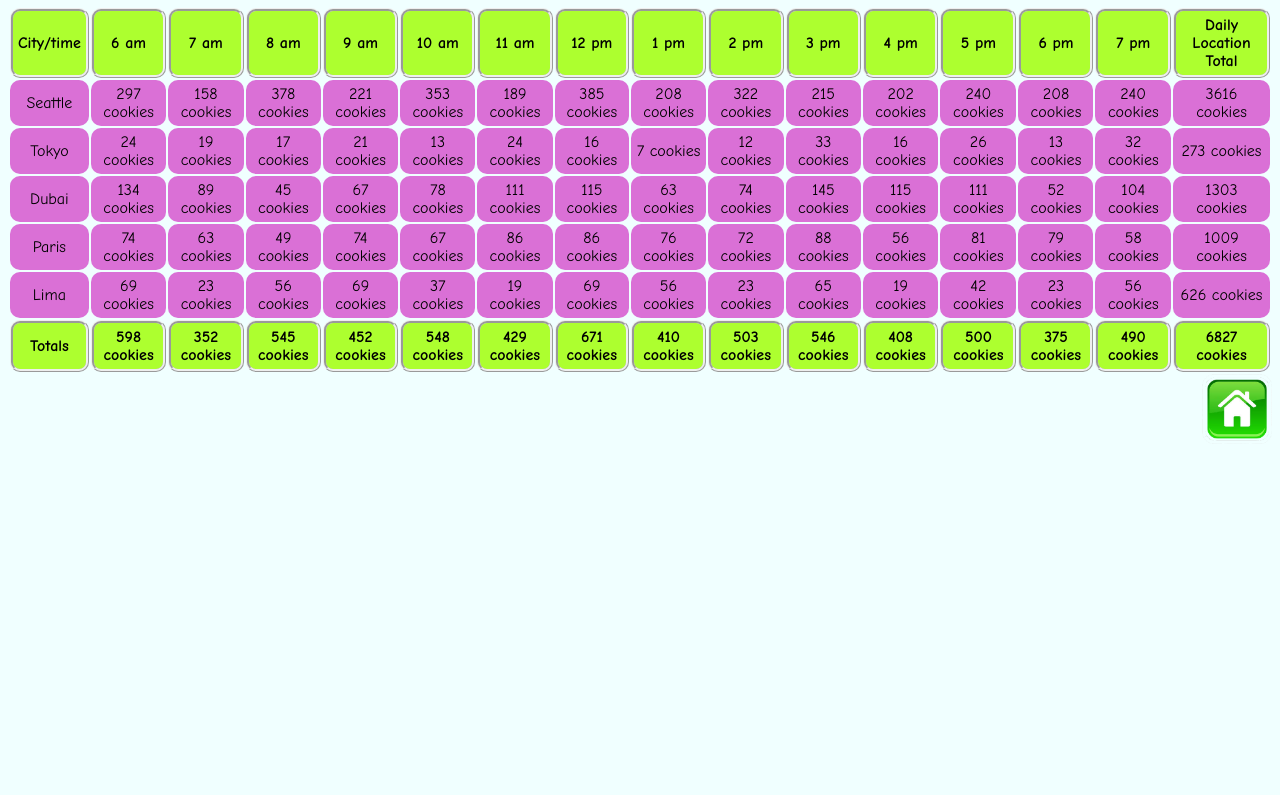
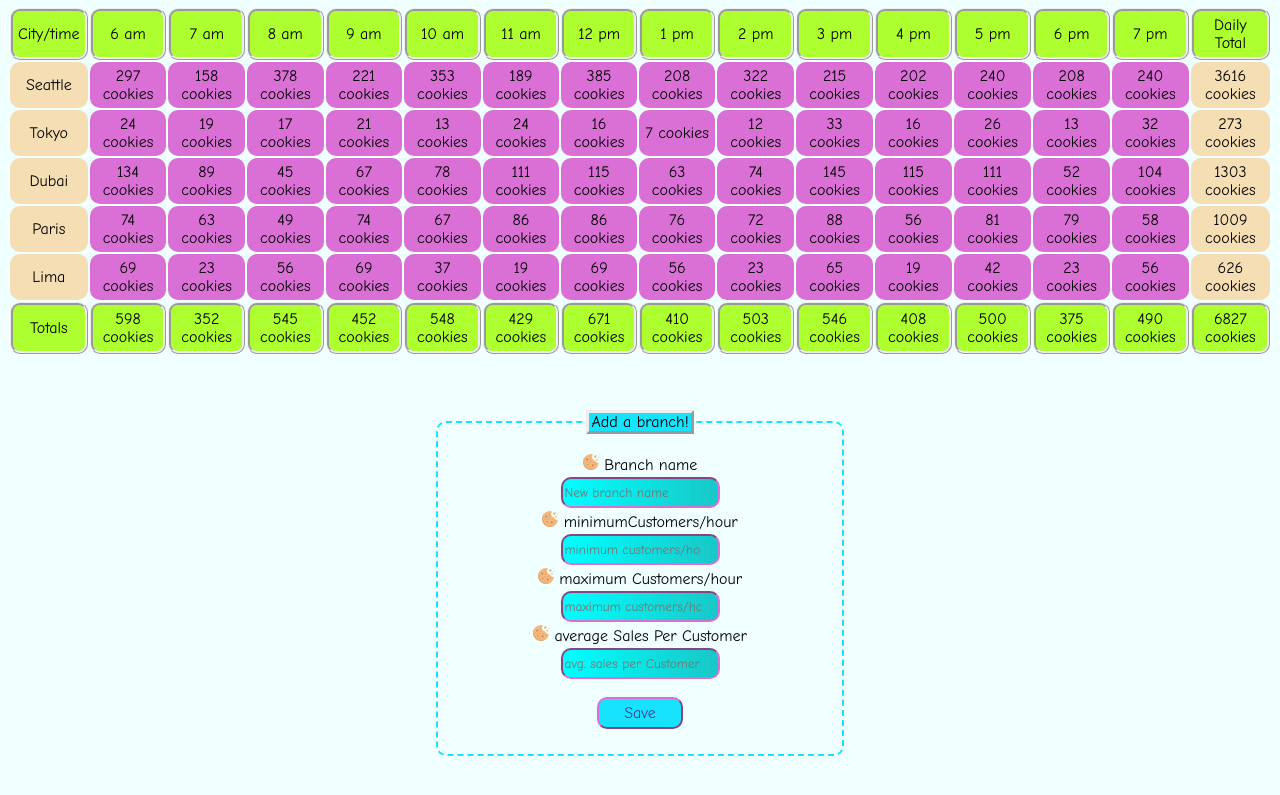
Before and after one commit to abdalrahmansamara/cookie-stand, a plain HTML site: page sales.html in a window 1280 px wide. Shown: the part 74-869 px from the top of the page. Before the commit the page ends 800 px from the top, so only its background shows below. Drawn offline with Linux system fonts and the light colour scheme.

Commit message:
css work and inputs

```diff
--- /dev/null
+++ b/css/reset.css
@@ -0,0 +1,48 @@
+/* http://meyerweb.com/eric/tools/css/reset/
+   v2.0 | 20110126
+   License: none (public domain)
+*/
+
+html, body, div, span, applet, object, iframe,
+h1, h2, h3, h4, h5, h6, p, blockquote, pre,
+a, abbr, acronym, address, big, cite, code,
+del, dfn, em, img, ins, kbd, q, s, samp,
+small, strike, strong, sub, sup, tt, var,
+b, u, i, center,
+dl, dt, dd, ol, ul, li,
+fieldset, form, label, legend,
+table, caption, tbody, tfoot, thead, tr, th, td,
+article, aside, canvas, details, embed,
+figure, figcaption, footer, header, hgroup,
+menu, nav, output, ruby, section, summary,
+time, mark, audio, video {
+	margin: 0;
+	padding: 0;
+	border: 0;
+	font-size: 100%;
+	font: inherit;
+	vertical-align: baseline;
+}
+/* HTML5 display-role reset for older browsers */
+article, aside, details, figcaption, figure,
+footer, header, hgroup, menu, nav, section {
+	display: block;
+}
+body {
+	line-height: 1;
+}
+ol, ul {
+	list-style: none;
+}
+blockquote, q {
+	quotes: none;
+}
+blockquote:before, blockquote:after,
+q:before, q:after {
+	content: '';
+	content: none;
+}
+table {
+	border-collapse: collapse;
+	border-spacing: 0;
+}
--- a/css/s.css
+++ b/css/s.css
@@ -10,7 +10,16 @@ table th {
     padding: 5px;
     font-family: comic sans ms;
     border-style: ridge;
+    font-weight: 100;
     /* border-color:rgba(255, 208, 0, 0.986); */
+}
+table td:first-child {
+    background-color: wheat;
+    border-radius: 10px;
+}
+table td:last-child {
+    background-color: wheat;
+    border-radius: 10px;
 }
 table td {
     font-family: comic sans ms;
@@ -18,6 +27,8 @@ table td {
     background-color: orchid;
     border-radius: 10px;
     text-align: center;
+    font-weight: 100;
+
 
 }
 td:hover
@@ -34,6 +45,7 @@ th:hover
 }
 h1 {
     font-family: comic sans ms;
+    text-align: center;
 }
 .word {
     text-align: center;
@@ -53,3 +65,55 @@ h3 {
     text-align: center;
 
 }
+  input {
+    font-family: comic sans ms;
+      display: block;
+      height: 25px;
+      margin: auto;
+      margin: 3px auto;
+      border-radius: 10px;
+      border-color: orchid;
+      background-image: linear-gradient(to right, #00ffff, rgb(25, 199, 199));
+  }
+  fieldset {
+    font-family: comic sans ms;
+      width: 30%;
+      margin: auto;
+      border-style:dashed;
+      border-radius: 10px;
+      border-color: rgba(0, 224, 253, 0.904);
+      text-align: center;
+  }
+  label {
+      text-align: center;
+
+
+  }
+  legend {
+      /* margin: auto; */
+      border-style:outset;
+      background: rgba(0, 224, 253, 0.904);
+      margin-bottom: 15px;
+
+  }
+  button {
+    background-color: rgba(0, 224, 253, 0.904);
+    font-family: comic sans ms;
+    border-radius: 10px;
+    border-color: orchid;
+    color: rgba(61, 28, 138, 0.815);
+    padding: 5px 25px;
+    text-align: center;
+    text-decoration: none;
+    display: inline-block;
+    font-size: 16px;
+    margin: 15px 20px;
+    cursor: pointer;
+  }
+  button:hover{
+    border-color:rgba(255, 208, 0, 0.986);
+    background-image: linear-gradient(to right, #00ffff, rgb(25, 199, 199));
+/*     transition: cubic-bezier(0.77, 0, 0.175, 1) 5s ease-in-out; */
+    color: #FFFFFF;
+  }
+  table tr:last-child { background:transparent; }
--- a/js/app.js
+++ b/js/app.js
@@ -17,7 +17,7 @@ const firstRow = function(){
     tr1Element.appendChild( thElement );
   }
   const thElement = document.createElement( 'th' );
-  thElement.textContent = 'Daily Location Total';
+  thElement.textContent = 'Daily Total';
   tr1Element.appendChild( thElement );
   tableElement.appendChild( tr1Element );
 };
@@ -72,9 +72,9 @@ Dubai.render();
 Paris.render();
 Lima.render();
 
-
 const lastRow = function(){
   const tr1Element = document.createElement( 'tr' );
+  tr1Element.id = 'asd';
   const th1Element = document.createElement( 'th' );
   th1Element.textContent = 'Totals';
   tr1Element.appendChild( th1Element );
@@ -86,7 +86,31 @@ const lastRow = function(){
   }
   tableElement.appendChild( tr1Element );
 };
+
+
+const newShop = document.getElementById( 'addCity' );
+newShop.addEventListener ( 'submit', function ( event ) {
+  event.preventDefault();
+  const name = event.target.branchName.value;
+  const min = event.target.minimumCustomers.value;
+  const max = event.target.maximumCustomers.value;
+  const avg = event.target.averageSalesPerCustomer.value;
+  const shop = new Town ( name,min,max,avg ) ;
+  newShop.reset();
+  document.querySelector( 'table tr:last-child' ).remove();
+  shop.render();
+  lastRow();
+
+
+} );
 lastRow();
+
+
+
+
+
+
+
 function generateRandomNumber( min, max ) {
   return Math.ceil( Math.random() * ( max - min + 1 ) + min );
 }
--- a/sales.html
+++ b/sales.html
@@ -7,13 +7,37 @@
     <title>Document</title>
     <link rel="stylesheet" href="css/s.css">
 
+
 </head>
 <body style="background-color:azure;">
     <div id="sal">
     </div>
-    <script src="js/app.js"></script>
-    <a href="index.html">
-        <img alt="Home" src="images/home.png" style="float: right; width: 70px;">
-        </a>
+
+    <br> <br> <br>
+
+        <form id = "addCity">
+            <fieldset>
+                <legend>Add a branch!</legend>
+                <label for="branchName"><img src="images/c2.png" alt=""> Branch name</label>
+                <input type="text" id = "branchName" name="branchName" placeholder="New branch name" required>
+
+                <label for="minimumCustomers"><img src="images/c2.png" alt=""> minimumCustomers/hour</label>
+                <input type="number" id="minimumCustomers" name="minimumCustomers" placeholder="minimum customers/hour" required>
+
+                <label for="maximumCustomers"><img src="images/c2.png" alt=""> maximum Customers/hour</label>
+                <input type="number" id="maximumCustomers" name="maximumCustomers" placeholder="maximum customers/hour" required>
+
+                <label for="averageSalesPerCustomer"><img src="images/c2.png" alt=""> average Sales Per Customer</label>
+                <input type="number" step="0.1" id="averageSalesPerCustomer" name="averageSalesPerCustomer" placeholder="avg. sales per Customer" required>
+
+                <button type="submit">Save</button>
+            </fieldset>
+        </form>
+        <br> <br> <br> <br> <br> <br>
+
+        <a href="index.html">
+            <img alt="Home" src="images/home.png" style="float: right; width: 70px;">
+            </a>
+            <script src="js/app.js"></script>
 </body>
 </html>
```
Also changed, not shown: images/c2.png (added).
